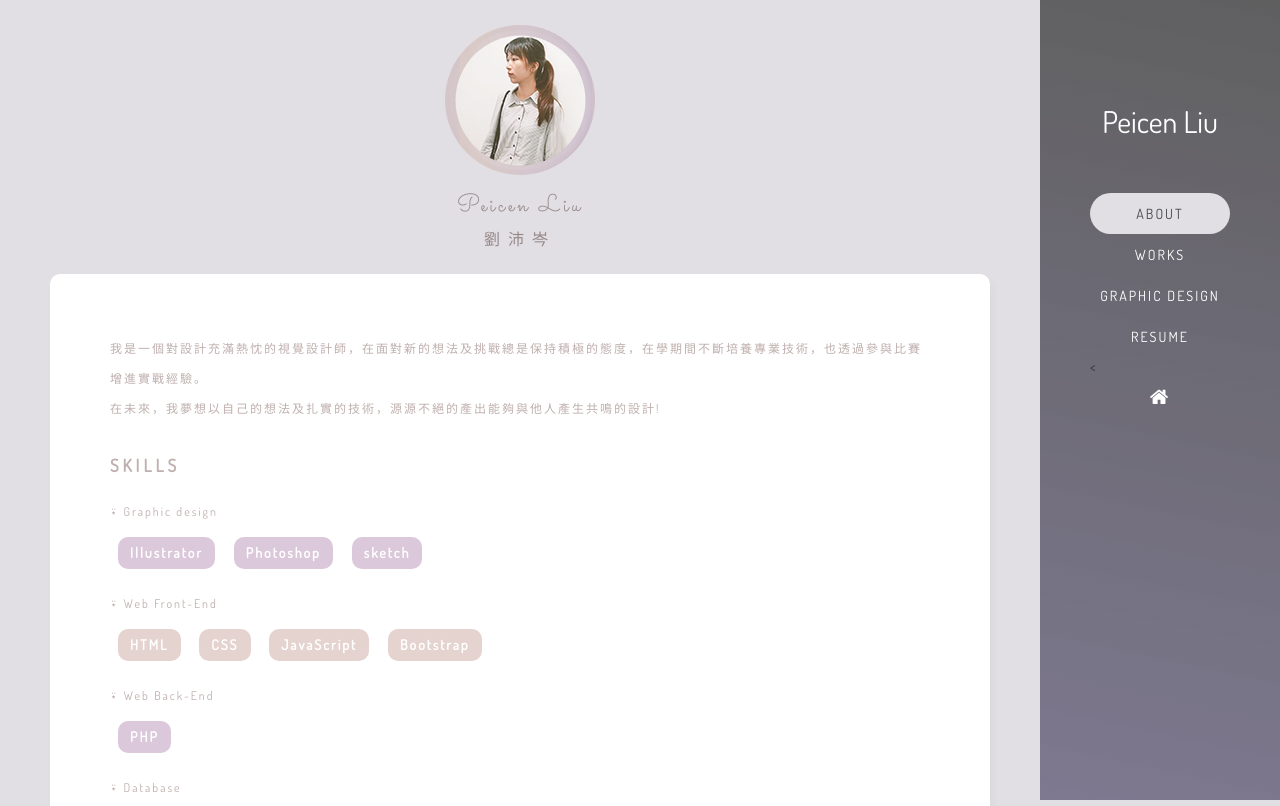
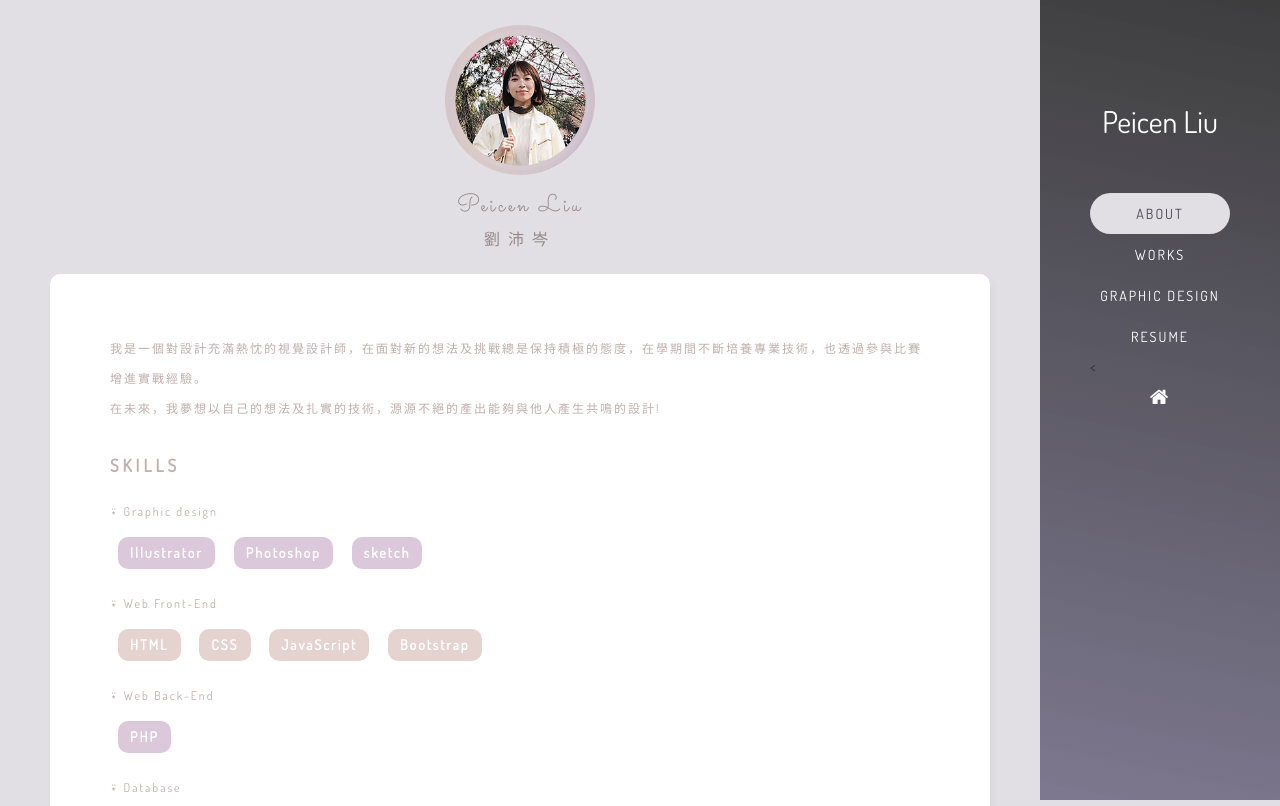
Before and after one commit to peicen/peicenliu.github.io, a plain HTML site: page about.html in a window 1280 px wide. Shown: the top 806 px of the page. Drawn offline with nearby package versions, Linux system fonts and the light colour scheme.

Commit message:
update css
1.selfie picture
2.sidebar color change
3.upload 404.html, !CNAME

```diff
--- a/about.html
+++ b/about.html
@@ -32,7 +32,7 @@
 			<div class="about-intro" data-aos="zoom-in" data-aos-duration="300">
 				<div class="circle-box">
 					<div class="img-wrapper">
-						<img src="./img/selfie3.png">
+						<img src="./img/selfie4.png">
 					</div>
 				</div>
 				<p class="my-name">Peicen Liu<br /><span>劉沛岑</span></p>
--- a/css/AboutStyle.css
+++ b/css/AboutStyle.css
@@ -91,6 +91,9 @@ body {
     vertical-align: middle;
     /*padding: 2px;*/
     margin: 0.5px;
+}
+.img-wrapper img {
+    width: 100%;
 }
 .about-page .about-intro .my-name {
 	padding: 20px 20px 0 20px;
@@ -216,7 +219,7 @@ body {
     width: 240px;
     min-height: 800px;
     float: right;
-	background-image: linear-gradient(192deg,rgba(81,81,81,.9),rgba(102,97,124,.81));
+	background-image: linear-gradient(192deg,rgba(43,43,43,.9),rgba(102,97,124,.81));
     overflow: hidden;
 }
 .sidebar span {
--- a/css/GraphicDesignStyle.css
+++ b/css/GraphicDesignStyle.css
@@ -133,7 +133,7 @@ body {
     width: 240px;
     min-height: 800px;
     right: 0;
-	background-image: linear-gradient(192deg,rgba(81,81,81,.9),rgba(102,97,124,.81));
+	background-image: linear-gradient(192deg,rgba(43,43,43,.9),rgba(102,97,124,.81));
     overflow: hidden;
     -webkit-transition: all 0.3s ease;
     transition: all 0.3s ease;
```
Also changed, not shown: 404.html (added, +24 -0 lines), img/selfie4.png (added), 2 other files.
